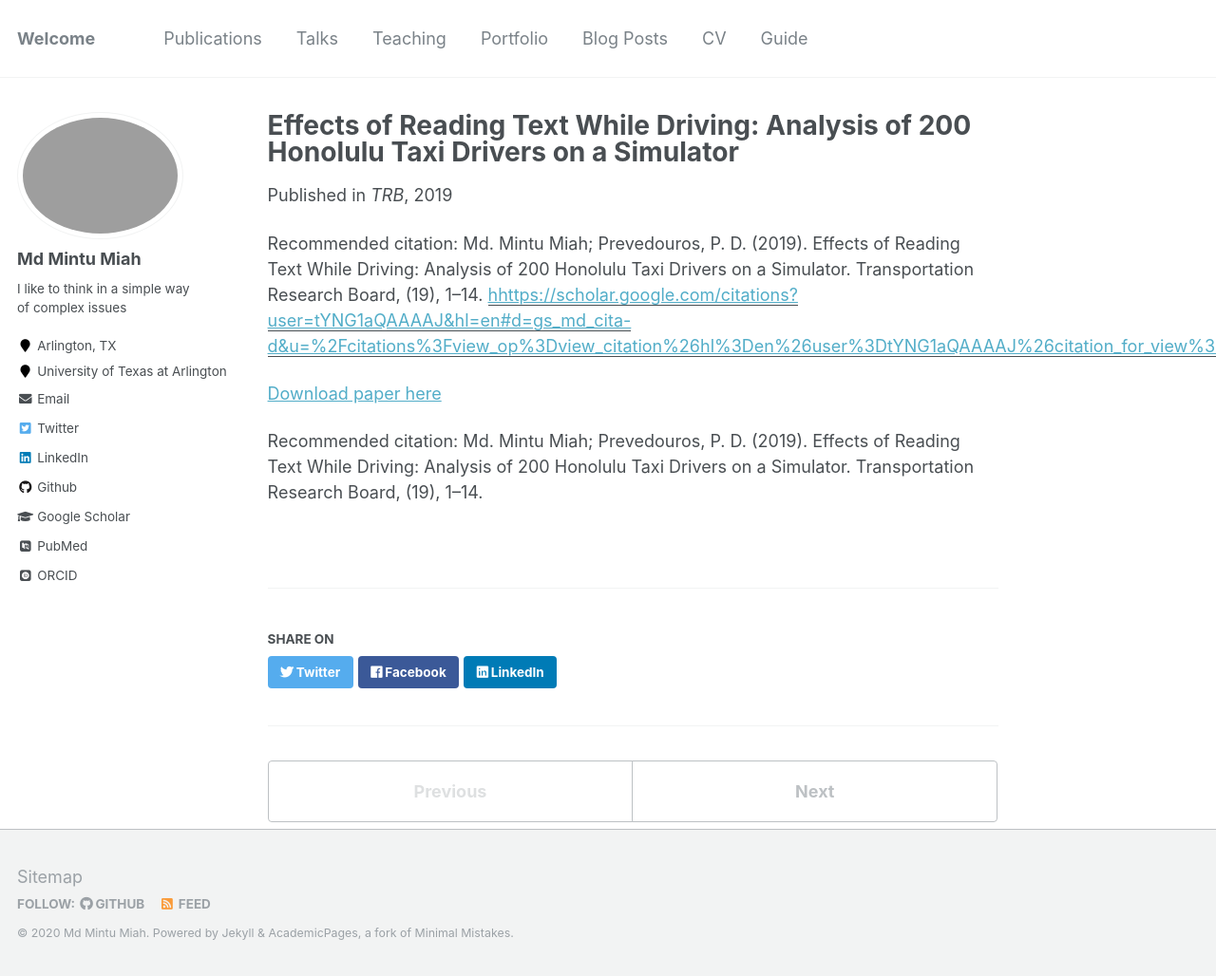
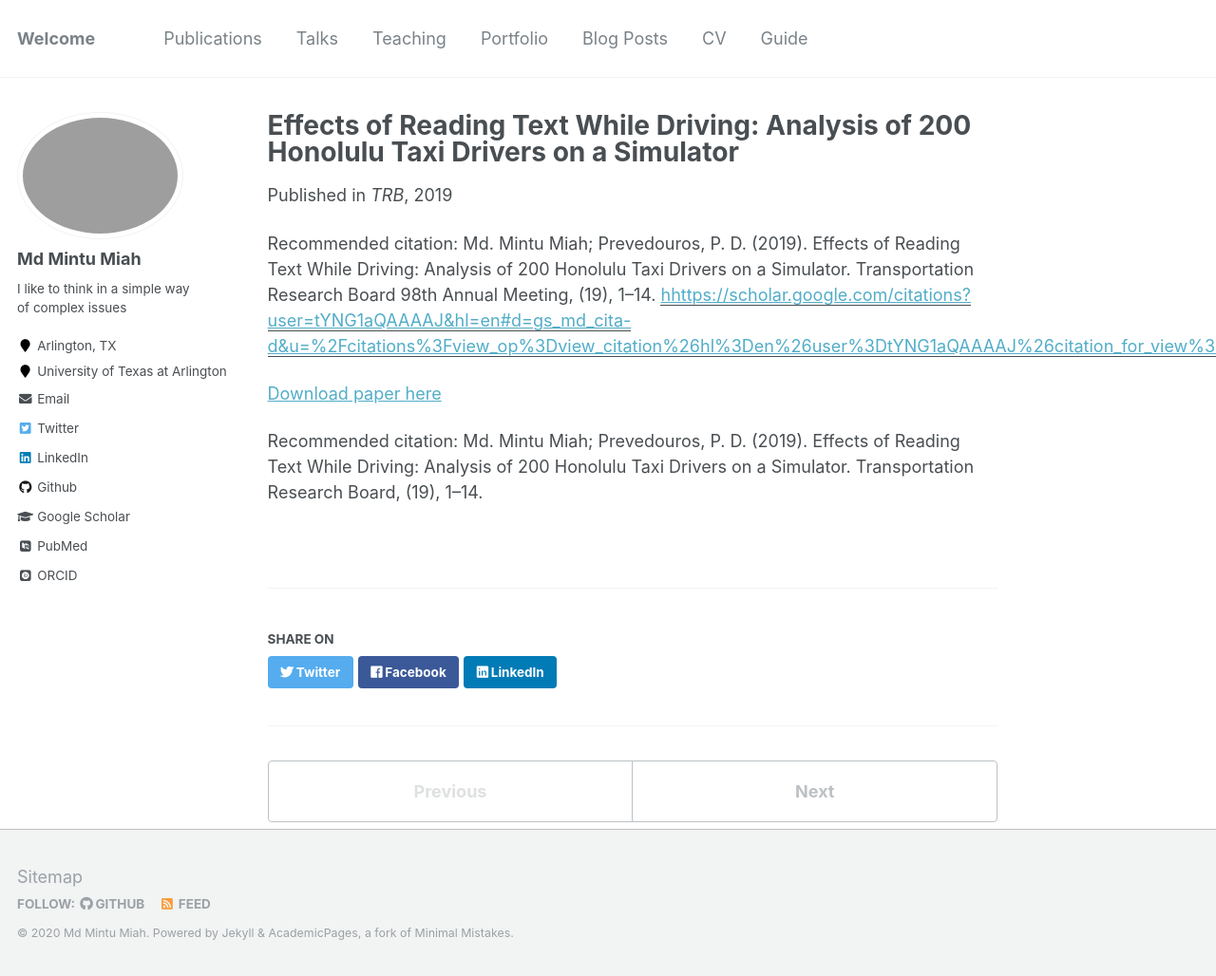
Before and after one commit to mintu07ruet/mintu07ruet.github.io, a Jekyll site: the page built from _publications/2015-10-01-paper-title-number-3.md, in a window 1280 px wide and 1028 px high. Shown: the whole window at 95% size. Built offline with Jekyll 4.4.1, drawn with Linux system fonts in a browser that asks for light colours; some web fonts are replaced.

Commit message:
Update 2015-10-01-paper-title-number-3.md

```diff
--- a/_publications/2015-10-01-paper-title-number-3.md
+++ b/_publications/2015-10-01-paper-title-number-3.md
@@ -6,7 +6,7 @@ excerpt: ''
 date: 2019-01-10
 venue: 'TRB'
 paperurl: 'hhttps://scholar.google.com/citations?user=tYNG1aQAAAAJ&hl=en#d=gs_md_cita-d&u=%2Fcitations%3Fview_op%3Dview_citation%26hl%3Den%26user%3DtYNG1aQAAAAJ%26citation_for_view%3DtYNG1aQAAAAJ%3AYOwf2qJgpHMC%26tzom%3D360'
-citation: 'Md. Mintu Miah; Prevedouros, P. D. (2019). Effects of Reading Text While Driving: Analysis of 200 Honolulu Taxi Drivers on a Simulator. Transportation Research Board, (19), 1–14.'
+citation: 'Md. Mintu Miah; Prevedouros, P. D. (2019). Effects of Reading Text While Driving: Analysis of 200 Honolulu Taxi Drivers on a Simulator. Transportation Research Board 98th Annual Meeting, (19), 1–14.'
 ---
 
 
```
